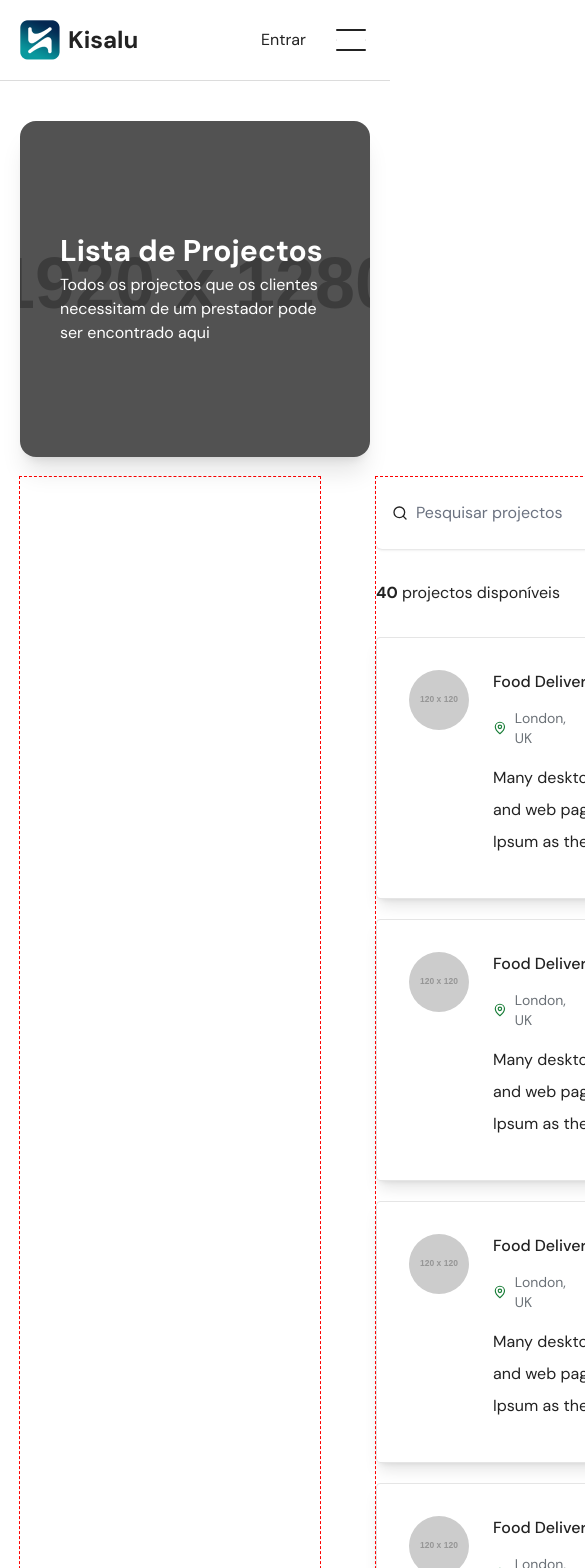
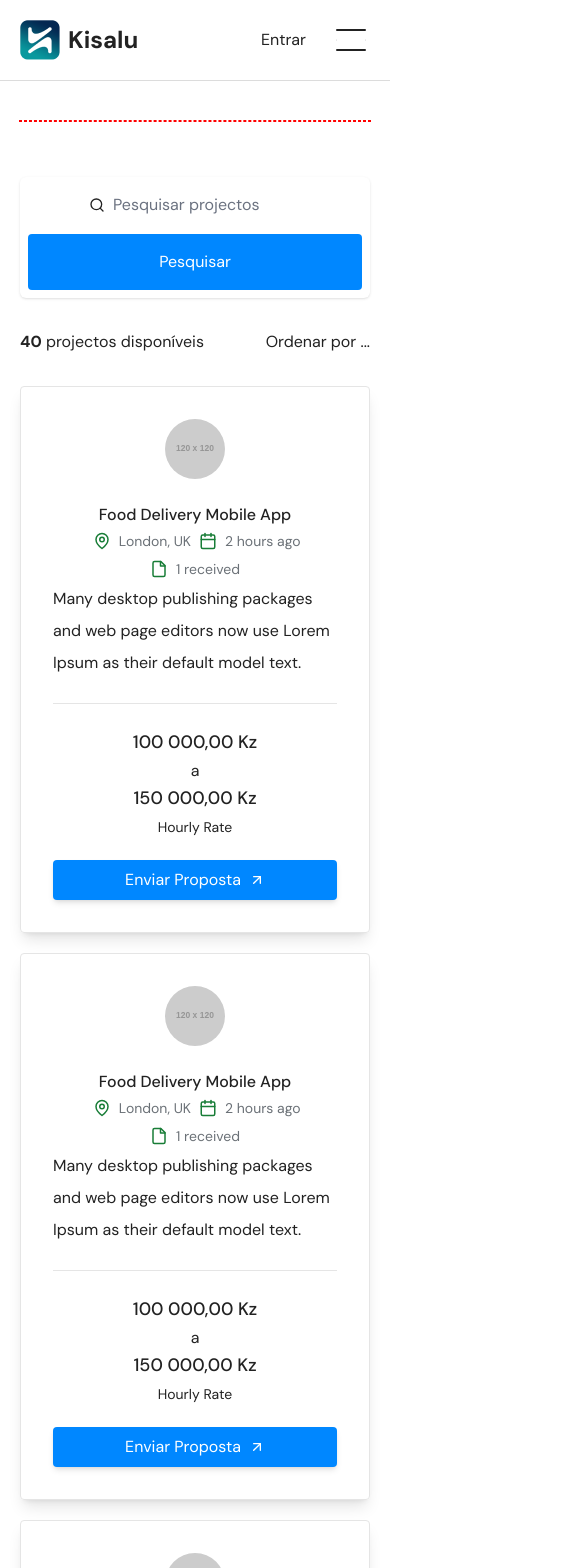
Before and after one commit to rafaelwillen/kisalu-web, a Next.js app: page /projects in a window 390 px wide. Shown: the top 1568 px of the page, 585 px wide, since content can reach past the window. Built offline with nearby package versions, Linux system fonts and the light colour scheme.

Commit message:
Create the page (mobile)

```diff
--- a/src/app/(main)/projects/page.tsx
+++ b/src/app/(main)/projects/page.tsx
@@ -3,14 +3,16 @@ import Container from "@/components/common/Container";
 import ProjectListSection from "@/components/pages/Project/ProjectListSection";
 
 export default function ProjectsPage() {
-  const fakeArray = Array.from({ length: 40 });
+  const fakeArray = Array.from({ length: 40 }).map((_, index) => "test");
   return (
     <main className="py-10">
       <Container>
-        <Banner
-          name="Lista de Projectos"
-          description="Todos os projectos que os clientes necessitam de um prestador pode ser encontrado aqui"
-        />
+        <div className="hidden lg:block">
+          <Banner
+            name="Lista de Projectos"
+            description="Todos os projectos que os clientes necessitam de um prestador pode ser encontrado aqui"
+          />
+        </div>
       </Container>
       <Container small>
         <ProjectListSection initialData={fakeArray} />
--- a/src/components/forms/SearchForm.tsx
+++ b/src/components/forms/SearchForm.tsx
@@ -25,7 +25,7 @@ function SearchForm({ inputProps, onSubmit }: Props) {
   return (
     <form
       onSubmit={handleSubmit}
-      className="flex bg-white shadow p-2 rounded-md items-center gap-2"
+      className="flex max-md:flex-col bg-white shadow p-2 rounded-md items-center gap-2"
     >
       <div className="p-2 border-b border-primary-400/0 flex flex-1 items-center  duration-150 gap-2">
         <Search size={16} />
@@ -38,7 +38,7 @@ function SearchForm({ inputProps, onSubmit }: Props) {
       </div>
       <button
         type="submit"
-        className="bg-primary-600 py-4 px-9 text-white rounded duration-300 ease-in-out hover:bg-primary-400 active:bg-primary-300"
+        className="max-md:w-full bg-primary-600 py-4 px-9 text-white rounded duration-300 ease-in-out hover:bg-primary-400 active:bg-primary-300"
       >
         Pesquisar
       </button>
--- a/src/components/pages/Project/ProjectCard.tsx
+++ b/src/components/pages/Project/ProjectCard.tsx
@@ -18,24 +18,26 @@ type Props = {
 
 export default function ProjectCard({}: Partial<Props>) {
   return (
-    <article className="p-8 border border-neutral-200 rounded flex gap-6 items-center shadow-lg">
+    <article className="p-8 border border-neutral-200 rounded flex max-xl:flex-col gap-6 items-center shadow-lg">
       <Image
-        className="self-start rounded-full"
+        className="self-start rounded-full max-md:self-center"
         src="https://placehold.co/120.png"
         alt=""
         width={60}
         height={60}
       />
       <div className="space-y-1 self-start">
-        <h2 className="font-medium">Food Delivery Mobile App</h2>
-        <div className="flex text-text-100 text-sm">
-          <p className="flex gap-2 items-center pr-4">
+        <h2 className="font-medium max-md:text-center">
+          Food Delivery Mobile App
+        </h2>
+        <div className="flex max-md:grid grid-cols-2 gap-2 text-text-100 text-sm ">
+          <p className="flex gap-2 items-center md:pr-4 justify-self-end">
             <MapPin size={18} className="text-accent-700" /> London, UK
           </p>
-          <p className="flex gap-2 items-center border-l border-r border-neutral-200 px-4">
+          <p className="flex gap-2 items-center md:border-l md:border-r border-neutral-200 md:px-4 ">
             <Calendar size={18} className="text-accent-700" /> 2 hours ago
           </p>
-          <p className="flex gap-2 items-center pl-4">
+          <p className="flex gap-2 items-center md:pl-4 col-span-2 justify-self-center">
             <File size={18} className="text-accent-700" /> 1 received
           </p>
         </div>
@@ -44,8 +46,8 @@ export default function ProjectCard({}: Partial<Props>) {
           Ipsum as their default model text.
         </p>
       </div>
-      <div className="w-px self-stretch bg-neutral-200" />
-      <div className="flex flex-col w-1/3">
+      <div className="md:w-px max-md:h-px  self-stretch bg-neutral-200" />
+      <div className="flex flex-col w-full md:w-1/3">
         <p className="text-center font-medium text-lg">
           {formatToCurrency(100_000)} <br />{" "}
           <small className="text-base font-regular">a</small> <br />
@@ -53,7 +55,7 @@ export default function ProjectCard({}: Partial<Props>) {
           <br />
           <span className="text-sm font-regular">Hourly Rate</span>
         </p>
-        <Link href="#" legacyBehavior>
+        <Link href="#" legacyBehavior className="debug">
           <PrimaryButton>
             Enviar Proposta
             {<ArrowUpRight size={16} />}
--- a/src/components/pages/Project/ProjectListSection.tsx
+++ b/src/components/pages/Project/ProjectListSection.tsx
@@ -10,9 +10,13 @@ type Props = {
 
 export default function ProjectListSection({ initialData }: Props) {
     return (
-    <div className="grid grid-cols-[300px,1fr] gap-x-14">
+      <div className="flex flex-col lg:grid grid-cols-[300px,1fr] gap-y-14 lg:gap-y-0 gap-x-14">
         <aside className="debug">{/* TODO: Add the filter here */}</aside>
-      <section className="flex flex-col gap-8 debug">
+        <datalist className="debug">
+          <option value="hello">Hello</option>
+          <option value="world">World</option>
+        </datalist>
+        <section className="flex flex-col gap-8">
           <SearchForm
             inputProps={{
               name: "search-projects",
@@ -30,7 +34,7 @@ export default function ProjectListSection({ initialData }: Props) {
           <div className="space-y-5">
             {/* TODO: Add real data*/}
             {initialData.map((_, index) => (
-            <ProjectCard key={index} />
+              <ProjectCard />
             ))}
           </div>
           <div>{/* TODO: Add pagination here */}</div>
```
Lines whose indentation alone changed are shown as unchanged.
